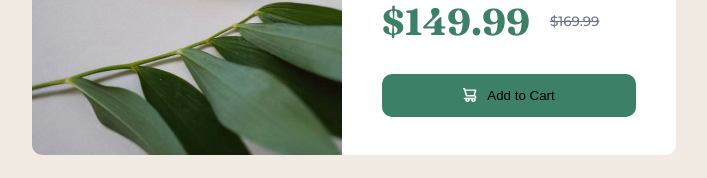
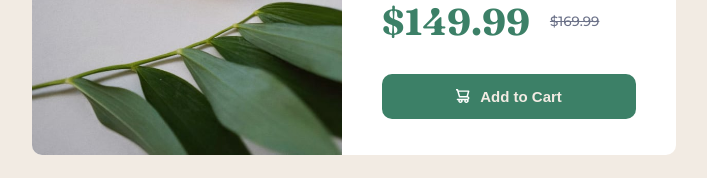
Before and after one commit to GioCura/FrontEndMentor-Product-Review-Card, a plain HTML site: page index.html in a window 1280 px wide. Shown: the part 438-616 px from the top of the page, without its empty margins (286-993 px from the left). Drawn offline with Linux system fonts and the light colour scheme.

Commit message:
Update style.css

```diff
--- a/css/style.css
+++ b/css/style.css
@@ -136,7 +136,7 @@ button {
   width: 1.2rem;
 }
 
-.btn-cta p {
+.btn-cta span {
   color: hsl(30, 38%, 92%);
   font-size: 1.5rem;
   font-weight: 700;
```
